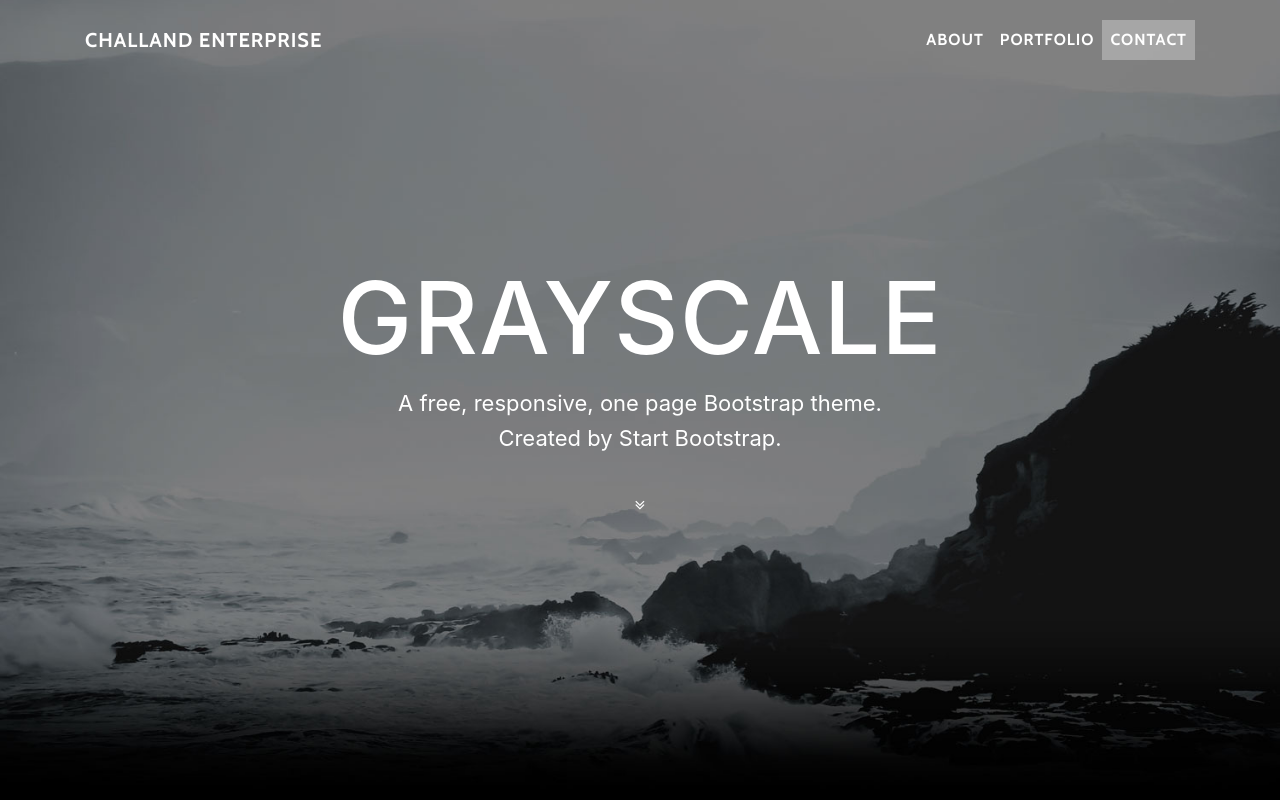
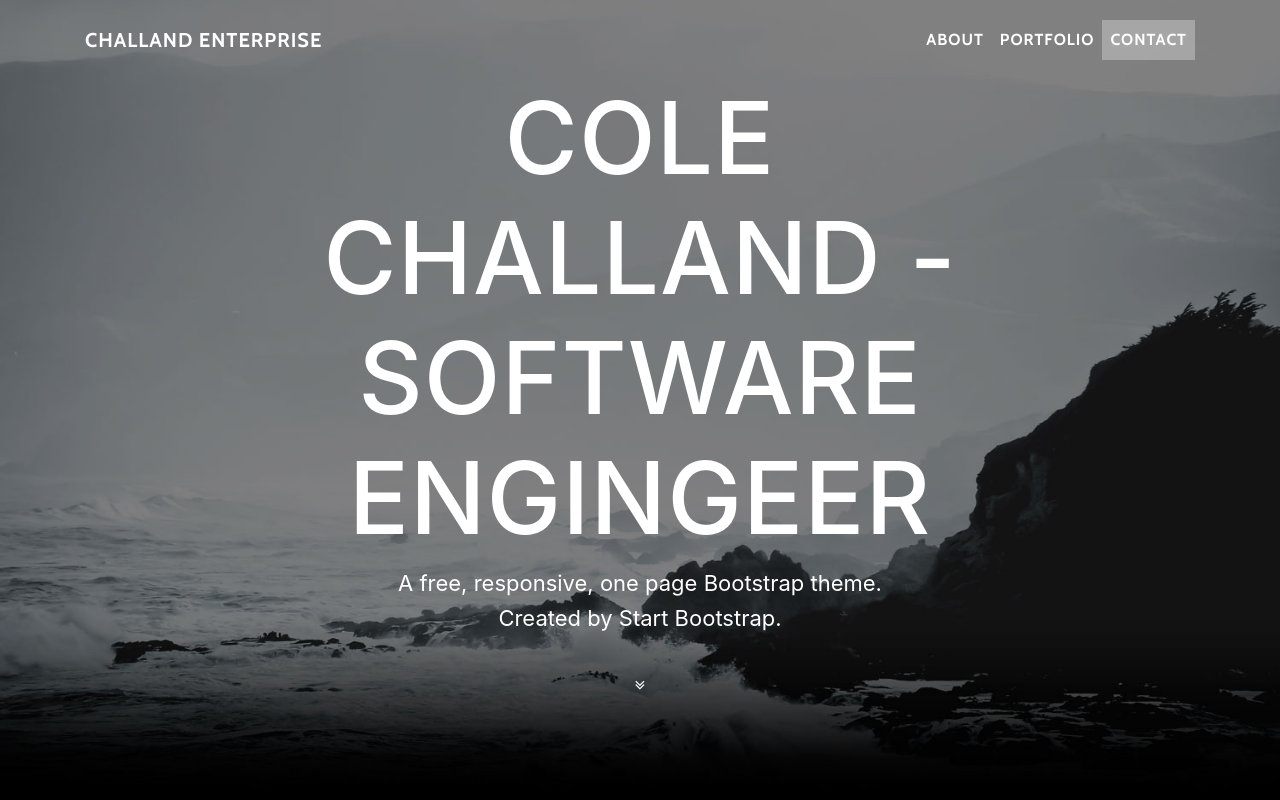
Before and after one commit to CChalland/cchalland.github.io, a website with bundled scripts: page index.html in a window 1280 px wide. Shown: the top 800 px of the page. Built offline with nearby package versions, Linux system fonts and the light colour scheme.

Commit message:
Add title

```diff
--- a/index.html
+++ b/index.html
@@ -55,7 +55,7 @@
         <div class="container">
           <div class="row">
             <div class="col-lg-8 mx-auto">
-              <h1 class="brand-heading">Grayscale</h1>
+              <h1 class="brand-heading">Cole Challand - Software Engingeer</h1>
               <p class="intro-text">A free, responsive, one page Bootstrap theme.
                 <br>Created by Start Bootstrap.</p>
               <a href="#about" class="btn btn-circle js-scroll-trigger">
```
